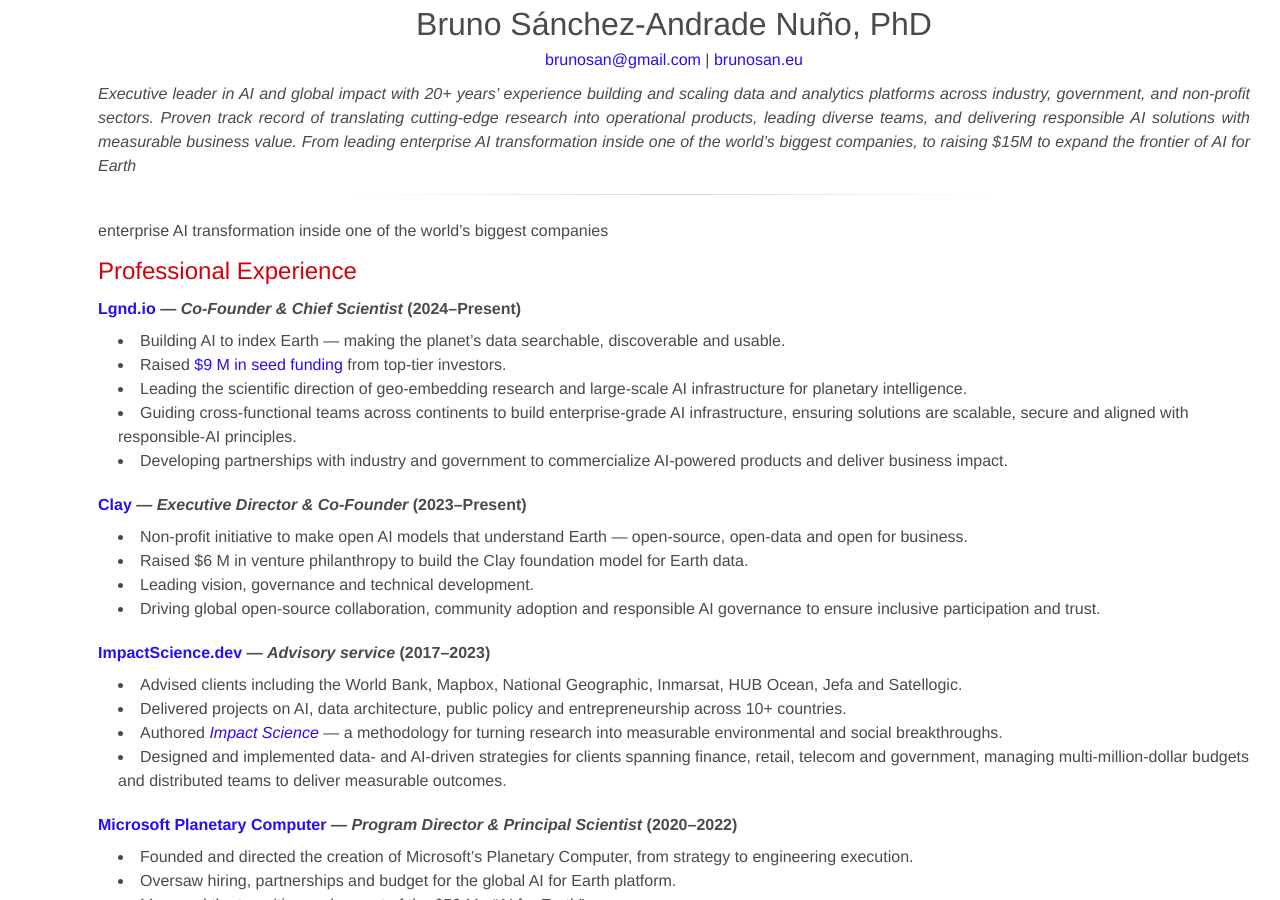
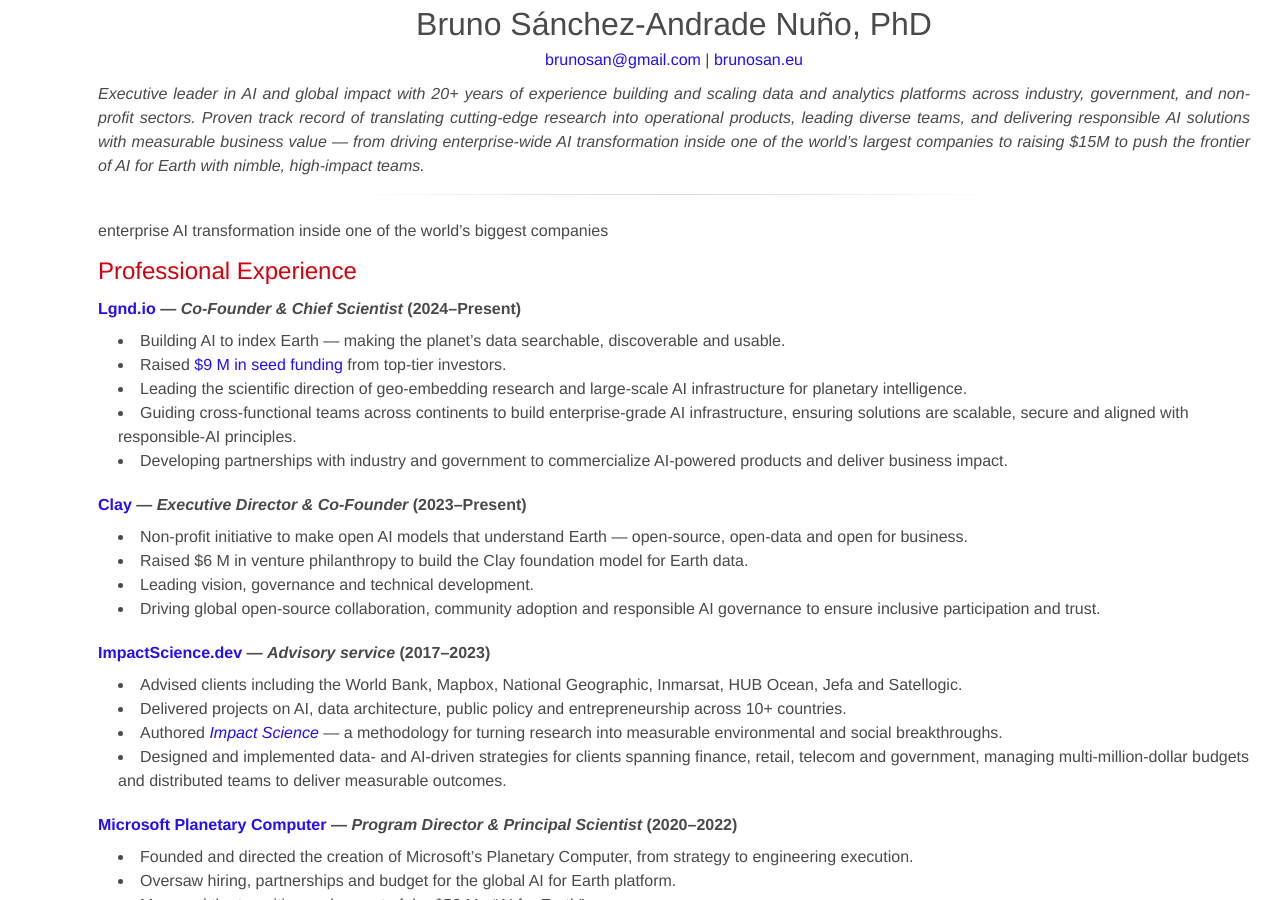
Before and after one commit to brunosan/cv, a Jekyll site: the page built from index.md, in a window 1280 px wide and 900 px high. Built offline with Jekyll 4.4.1, drawn with Linux system fonts in a browser that asks for light colours.

Commit message:
Update executive summary for clarity and detail
Refined the description to improve clarity and impact.

```diff
--- a/index.md
+++ b/index.md
@@ -6,7 +6,7 @@
 # Bruno Sánchez‑Andrade Nuño, PhD
 <brunosan@gmail.com> | [brunosan.eu](http://brunosan.eu)
 
-*Executive leader in AI and global impact with 20+ years’ experience building and scaling data and analytics platforms across industry, government, and non‑profit sectors. Proven track record of translating cutting‑edge research into operational products, leading diverse teams, and delivering responsible AI solutions with measurable business value. From leading enterprise AI transformation inside one of the world’s biggest companies, to raising $15M to expand the frontier of AI for Earth*
+*Executive leader in AI and global impact with 20+ years of experience building and scaling data and analytics platforms across industry, government, and non-profit sectors. Proven track record of translating cutting-edge research into operational products, leading diverse teams, and delivering responsible AI solutions with measurable business value — from driving enterprise-wide AI transformation inside one of the world’s largest companies to raising $15M to push the frontier of AI for Earth with nimble, high-impact teams.*
 
 ---
 enterprise AI transformation inside one of the world’s biggest companies
```
